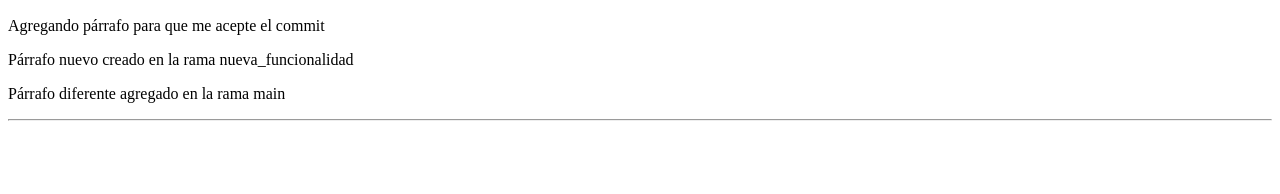
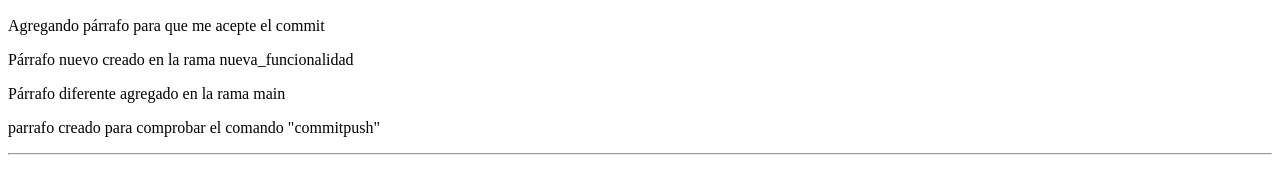
Before and after one commit to TonyVirues/Comandos_git, a plain HTML site: page index.html in a window 1280 px wide. Shown: the part 120-314 px from the top of the page. Drawn offline with Linux system fonts and the light colour scheme.

Commit message:
all for one

```diff
--- a/index.html
+++ b/index.html
@@ -13,6 +13,7 @@
     <p>Agregando párrafo para que me acepte el commit</p>
     <p>Párrafo nuevo creado en la rama nueva_funcionalidad</p>
     <p>Párrafo diferente agregado en la rama main</p>
+    <p>parrafo creado para comprobar el comando "commitpush"</p>
     <hr>
 </body>
 </html>
```
